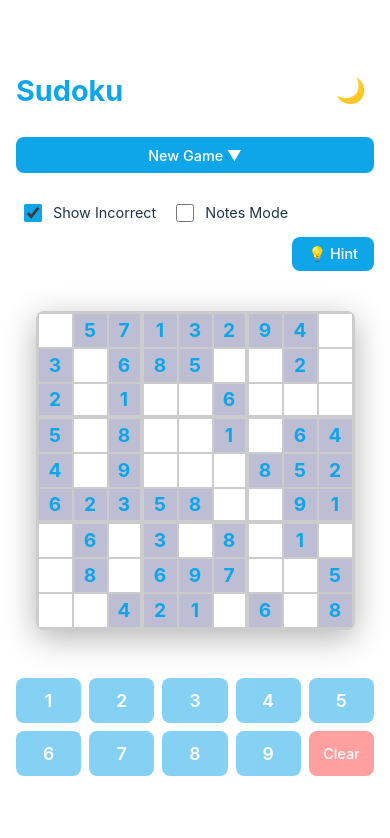
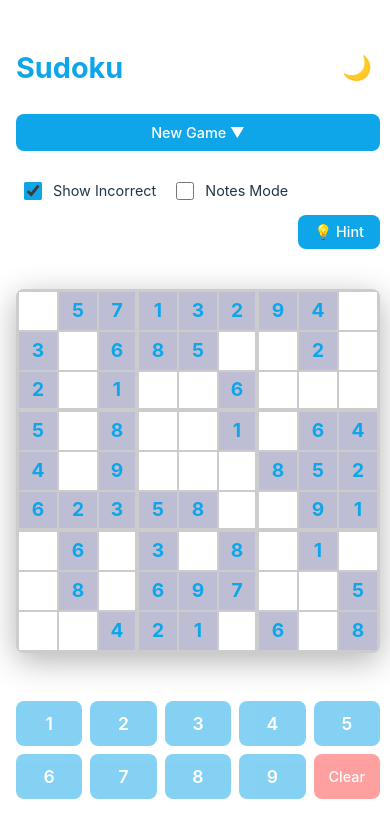
Before and after one commit to hamidmayeli/sudoku, a React (Vite) app: page / in a window 390 px wide. Both pictures are taken after a click on the button "Easy". Shown: the top 838 px of the page. Built offline with nearby package versions, Linux system fonts and the light colour scheme.

Commit message:
Make cells bigger

```diff
--- a/src/App.css
+++ b/src/App.css
@@ -557,8 +557,8 @@ button.active {
 
 @media (max-width: 480px) {
   .cell {
-    width: 35px;
-    height: 35px;
+    width: 40px;
+    height: 40px;
     font-size: 1rem;
   }
 
```
